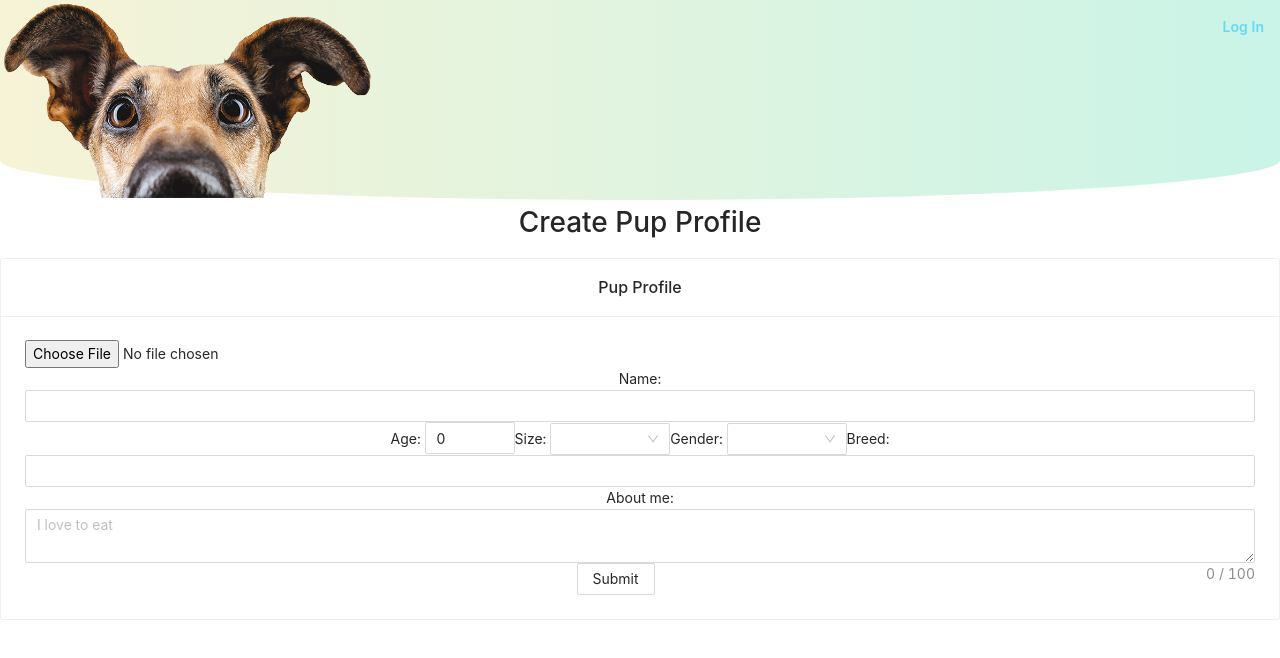
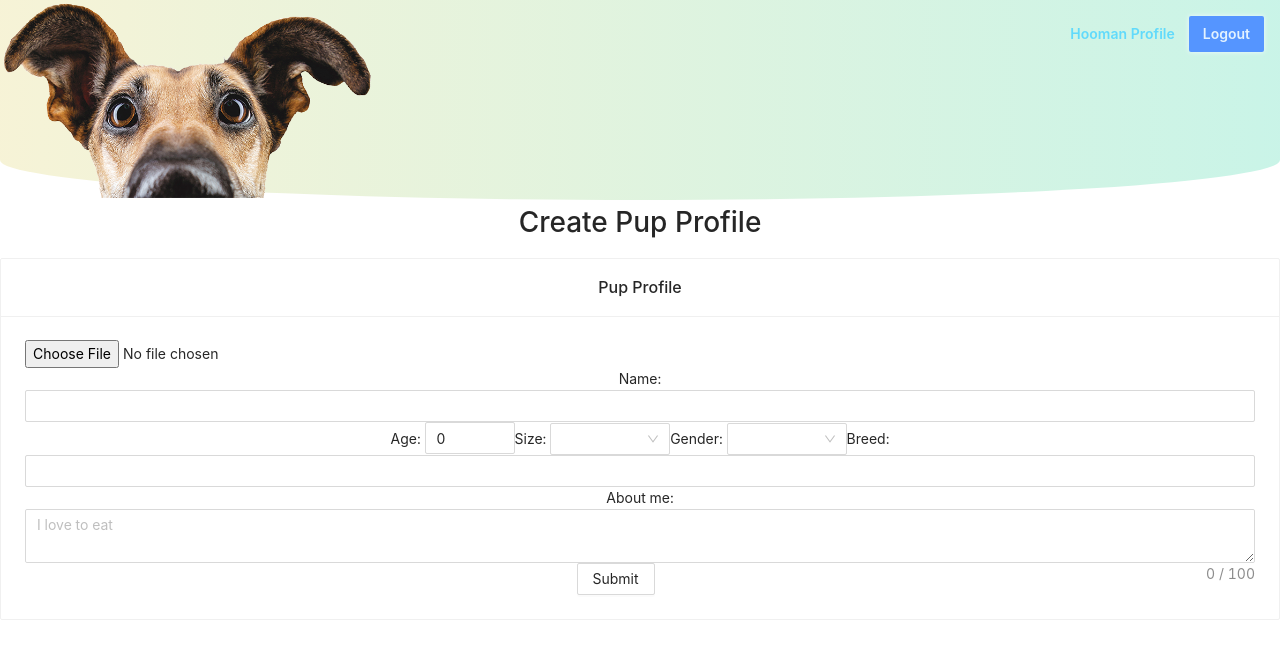
Before and after one commit to lkagan/Pup-pals-client, a React (Create React App) app: page /adddog in a window 1280 px wide. Shown: the top 658 px of the page. Built offline with nearby package versions, Linux system fonts and the light colour scheme; sample sign-in values are in the browser's storage.

Commit message:
Remove navbar display on signup

```diff
--- a/src/components/Navbar/Navbar.jsx
+++ b/src/components/Navbar/Navbar.jsx
@@ -34,11 +34,12 @@ const Navbar = (props) => {
 
       <div className="nav__authLinks">
       {/* {console.log('in navbar - dog: ',user)} */}
-        {user && dog ? (
+        {user ? (
           <>
-          <NavLink to={`/dog/${dog._id}`} className="authLink">
+          {dog && <NavLink to={`/dog/${dog._id}`} className="authLink">
             Pup Profile
             </NavLink>
+          }
             <NavLink to={`/user/${user._id}`} className="authLink">
 
             Hooman Profile
--- a/src/pages/AddDog.jsx
+++ b/src/pages/AddDog.jsx
@@ -2,6 +2,7 @@ import { useState, useContext } from "react";
 import { useNavigate } from "react-router-dom";
 import errorMessage from "../utils/errorMessage";
 import UserContext from "../contexts/UserContext";
+import DogContext from "../contexts/DogContext";
 
 import { authAxios as axios } from "../customAxios/authAxios";
 
@@ -20,6 +21,8 @@ const AddDog = () => {
   const [formData, setFormData] = useState(defaultFormData);
   const [imageUrl, setImageUrl] = useState("");
   const { user, setUser } = useContext(UserContext);
+  const { dog, setDog } = useContext(DogContext);
+
 
   const navigateTo = useNavigate();
 
@@ -30,7 +33,7 @@ const AddDog = () => {
         `http://localhost:5005/api/dog`,
         {formData, userId: user._id}
       );
-      localStorage.setItem("dog", JSON.stringify(data));
+      setDog(data.dog);
     } catch (err) {
       errorMessage(err);
     }
```
